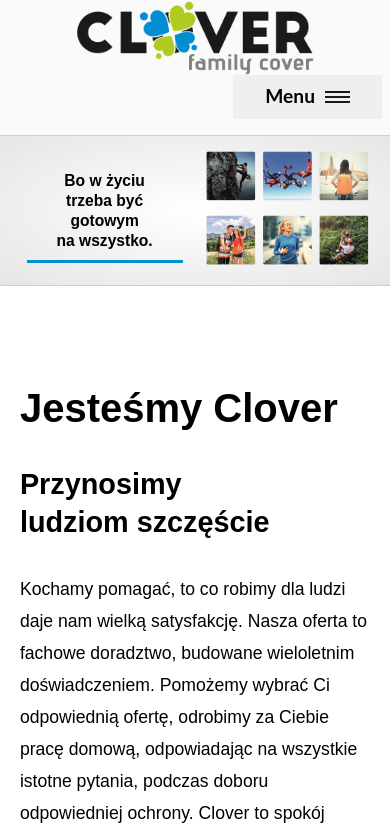
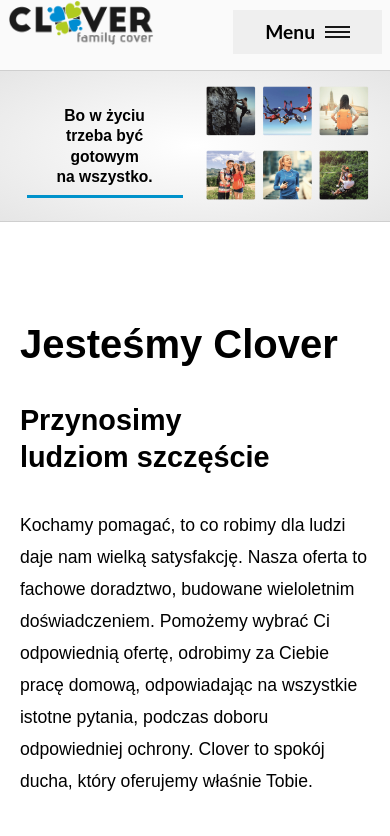
Before and after one commit to TZ-fn/MyClover, a React (Vite) app: page / in a window 390 px wide. Shown: the top 836 px of the page. Built offline with nearby package versions, Linux system fonts and the light colour scheme; a web font is replaced by a local one.

Commit message:
fix: improve the styling and responsiveness

```diff
--- a/src/components/Header/Header.module.scss
+++ b/src/components/Header/Header.module.scss
@@ -1,11 +1,11 @@
 .header {
-  position: sticky;
-  top: 0px;
-  z-index: 2;
   display: flex;
   flex-direction: row;
   align-items: center;
   justify-content: space-between;
+  position: sticky;
+  top: 0;
+  z-index: 1;
   padding: 0 2rem;
   border-bottom: 1px solid var(--grey);
   background-color: var(--white);
@@ -14,16 +14,14 @@
     flex-direction: column;
   }
 
-  @media (max-width: 780px) {
+  @media (max-width: 800px) {
+    flex-direction: row;
+    align-items: flex-start;
     padding: 0 0.5rem;
   }
 }
 
 .mainLogo {
   cursor: pointer;
-  width: clamp(10rem, 25rem, 20vw);
-
-  @media (max-width: 1100px) {
-    width: 15rem;
-  }
+  width: clamp(15rem, 20vw, 20rem);
 }
--- a/src/components/Header/NavigationList/NavigationItem/NavigationItem.module.scss
+++ b/src/components/Header/NavigationList/NavigationItem/NavigationItem.module.scss
@@ -1,6 +1,7 @@
 .navListItem,
 .navListItemActive,
 .navListItemHighlighted {
+  width: 100%;
   display: flex;
   flex-direction: row;
   align-items: center;
@@ -34,7 +35,7 @@
     background-color: var(--accent-color-teal);
   }
 
-  @media (max-width: 780px) {
+  @media (max-width: 800px) {
     margin-left: 0;
   }
 }
--- a/src/components/Header/NavigationList/NavigationList.module.scss
+++ b/src/components/Header/NavigationList/NavigationList.module.scss
@@ -11,7 +11,7 @@
     margin-bottom: 1rem;
   }
 
-  @media (max-width: 780px) {
+  @media (max-width: 800px) {
     width: 100%;
     flex-direction: column;
     align-items: flex-start;
@@ -26,7 +26,7 @@
   gap: 1.5rem;
   overflow: hidden;
 
-  @media (max-width: 780px) {
+  @media (max-width: 800px) {
     width: 100%;
     flex-direction: column;
     align-items: flex-start;
@@ -46,7 +46,7 @@
   justify-content: space-between;
   list-style: none;
 
-  @media (max-width: 780px) {
+  @media (max-width: 800px) {
     width: 100%;
     flex-direction: column;
   }
@@ -58,6 +58,7 @@
   justify-content: space-between;
   gap: 10px;
   margin-left: auto;
+  margin-top: 10px;
   padding: 0.6rem 2rem;
   z-index: 2;
   cursor: pointer;
--- a/src/components/Header/NavigationList/NavigationList.tsx
+++ b/src/components/Header/NavigationList/NavigationList.tsx
@@ -44,7 +44,7 @@ function NavigationList() {
         </button>
       )}
       <div className={styles.innerWrapper}>
-        <Transition unmountOnExit in={isMenuVisible || windowWidth > 780} timeout={200}>
+        <Transition unmountOnExit in={isMenuVisible || windowWidth > 800} timeout={200}>
           {(state) => (
             <>
               <ul
```
